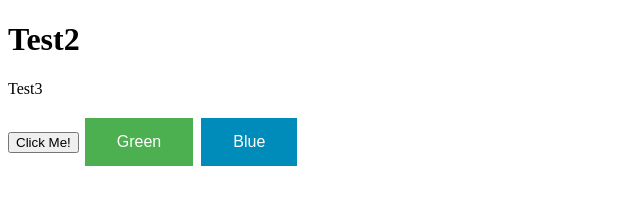
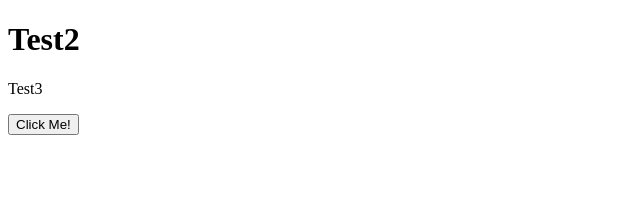
Before and after one commit to GusZeGreat/FirstWebsite, a plain HTML site: page src/index.html in a window 1280 px wide. Shown: the whole page, without its empty margins (0-640 px from the left). Drawn offline with Linux system fonts and the light colour scheme.

Commit message:
Update index.html

```diff
--- a/src/index.html
+++ b/src/index.html
@@ -11,29 +11,4 @@
 <button type="button" title="extra information">Click Me!</button>
 
 </body>
-
-<head>
-<style>
-.button {
-    border: none;
-    color: white;
-    padding: 15px 32px;
-    text-align: center;
-    text-decoration: none;
-    display: inline-block;
-    font-size: 16px;
-    margin: 4px 2px;
-    cursor: pointer;
-}
-
-.button1 {background-color: #4CAF50;} /* Green */
-.button2 {background-color: #008CBA;} /* Blue */
-</style>
-</head>
-<body>
-
-<button class="button button1">Green</button>
-<button class="button button2">Blue</button>
-
-</body>
 </html>
```
